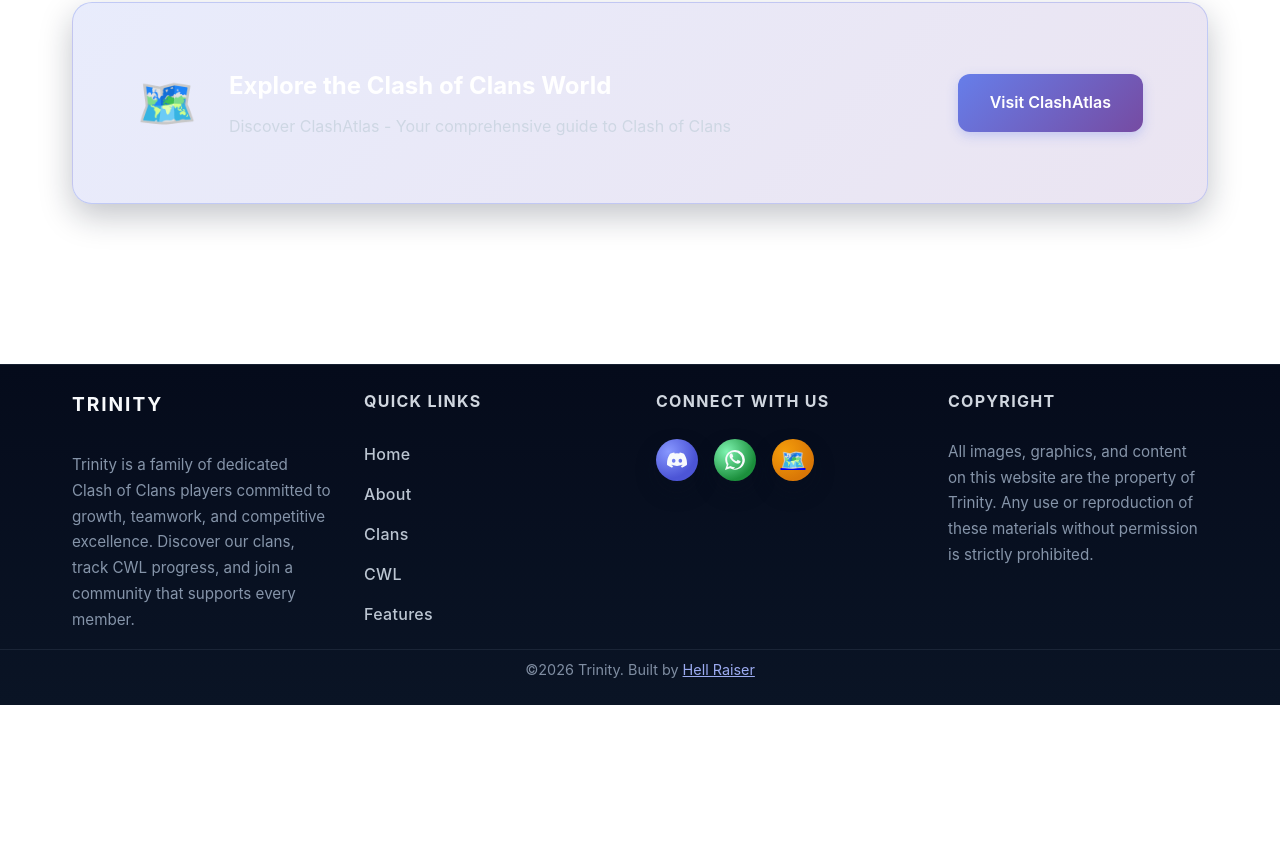
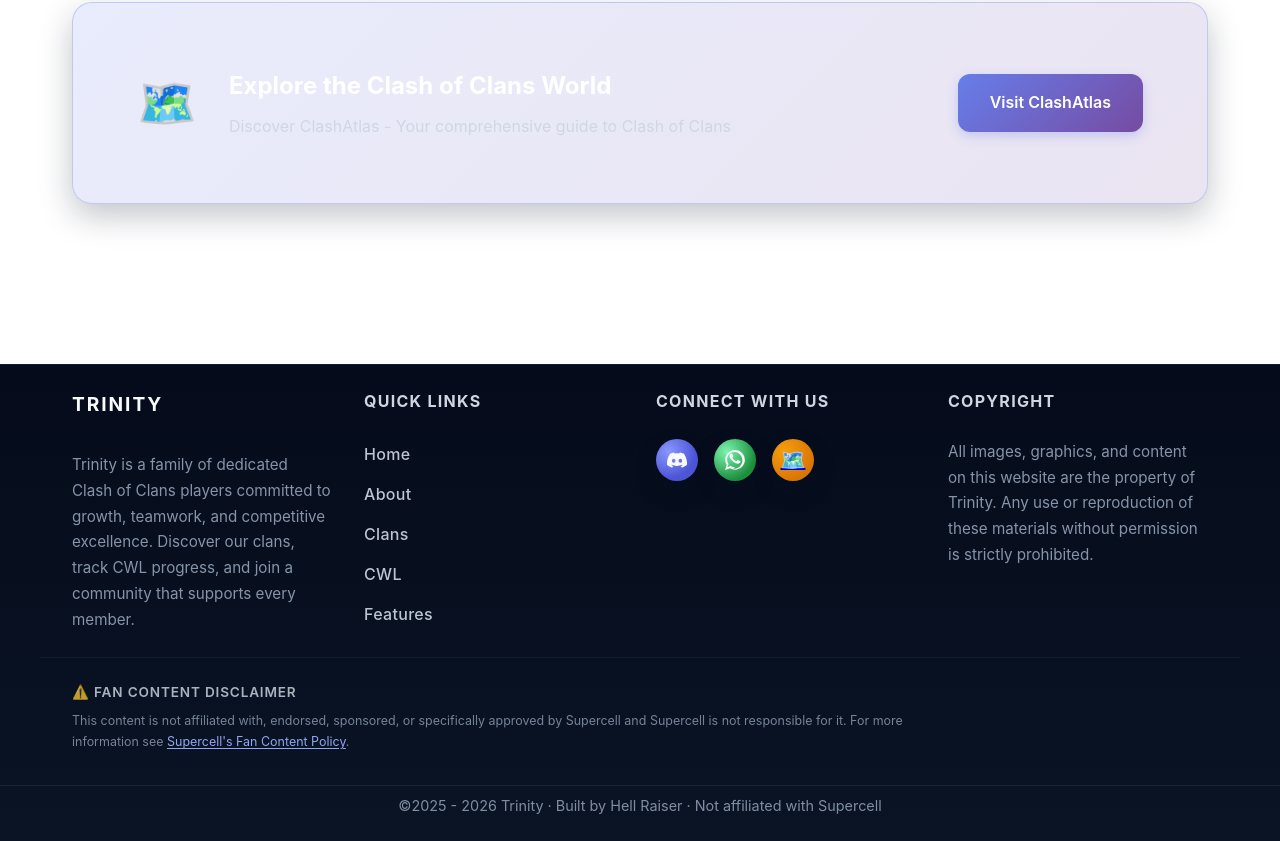
Before and after one commit to trinitycoc/trinity, a React (Vite) app: page / in a window 1280 px wide. Shown: the part 1920-2761 px from the top of the page. Before the commit the page ends 2625 px from the top, so only its background shows below. Built offline with nearby package versions, Linux system fonts and the light colour scheme; no server answers.

Commit message:
UI updated

```diff
--- a/src/layouts/Footer.jsx
+++ b/src/layouts/Footer.jsx
@@ -1,8 +1,14 @@
 import React from 'react'
 import { Link } from 'react-router-dom'
 
+const COPYRIGHT_START_YEAR = 2025
+
 function Footer() {
-  const year = new Date().getFullYear()
+  const currentYear = new Date().getFullYear()
+  const yearRange =
+    currentYear > COPYRIGHT_START_YEAR
+      ? `${COPYRIGHT_START_YEAR} - ${currentYear}`
+      : `${COPYRIGHT_START_YEAR}`
 
   return (
     <footer className="footer">
@@ -93,12 +99,24 @@
         </div>
       </div>
 
+      <div className="footer-disclaimer">
+        <h4 className="footer-disclaimer-title">
+          <span aria-hidden="true">⚠️ </span>
+          Fan Content Disclaimer
+        </h4>
+        <p className="footer-disclaimer-text">
+          This content is not affiliated with, endorsed, sponsored, or specifically approved by Supercell and Supercell
+          is not responsible for it. For more information see{' '}
+          <a href="https://www.supercell.com/fan-content-policy/" target="_blank" rel="noopener noreferrer">
+            Supercell&apos;s Fan Content Policy
+          </a>
+          .
+        </p>
+      </div>
+
       <div className="footer-bottom">
         <p>
-          &copy;{year} Trinity. Built by{' '}
-          <a href="https://github.com/abhiiiijain" target="_blank" rel="noopener noreferrer">
-            Hell Raiser
-          </a>
+          &copy;{yearRange} Trinity &middot; Built by Hell Raiser &middot; Not affiliated with Supercell
         </p>
       </div>
     </footer>
--- a/src/pages/About.jsx
+++ b/src/pages/About.jsx
@@ -15,7 +15,7 @@
         <div className="about-intro">
           {/* <h3>Trinity Family of Clans</h3> */}
           <p>
-            Led by Hell Raiser, Trinity is a thriving community of {clanCountLabel} clans united by passion,
+            Owned by Hell Raiser, Trinity is a thriving community of {clanCountLabel} clans united by passion,
             strategy, and excellence.
           </p>
         </div>
--- a/src/pages/Features.jsx
+++ b/src/pages/Features.jsx
@@ -81,7 +81,7 @@
         'See town hall composition and member statistics',
         'Access war logs and performance metrics',
         'View clan badges and detailed member profiles',
-        'Search clans by tag or name'
+        'Search clans by tag'
       ],
     },
     {
@@ -119,17 +119,6 @@
         'Suitable for different town hall levels',
         'Optimized for resource protection',
         'Easy-to-follow layout guides'
-      ],
-    },
-    {
-      icon: '🔍',
-      title: 'Clan Search',
-      description: 'Quick and easy clan search functionality.',
-      details: [
-        'Search clans by tag or name',
-        'Instant navigation to clan details',
-        'Support for clan tag with or without #',
-        'Direct access to clan analytics'
       ],
     },
     // {
--- a/src/styles/layouts.scss
+++ b/src/styles/layouts.scss
@@ -394,6 +394,40 @@
     }
   }
 
+  .footer-disclaimer {
+    max-width: 1200px;
+    margin: $spacing-md auto 0;
+    padding: $spacing-md $spacing-lg $spacing-sm;
+    border-top: 1px solid rgba(148, 163, 184, 0.08);
+
+    &-title {
+      font-size: 0.85rem;
+      text-transform: uppercase;
+      letter-spacing: 0.06em;
+      color: rgba(226, 232, 240, 0.75);
+      margin: 0 0 $spacing-xs;
+      font-weight: 600;
+    }
+
+    &-text {
+      margin: 0;
+      font-size: 0.78rem;
+      line-height: 1.65;
+      color: rgba(148, 163, 184, 0.78);
+      max-width: 900px;
+
+      a {
+        color: lighten($primary-color, 10%);
+        text-decoration: underline;
+        text-underline-offset: 2px;
+
+        &:hover {
+          color: lighten($secondary-color, 8%);
+        }
+      }
+    }
+  }
+
   .footer-bottom {
     border-top: 1px solid rgba(148, 163, 184, 0.12);
     margin-top: $spacing-sm;
@@ -473,6 +507,18 @@
 
       &:hover {
         color: lighten($secondary-color, 12%);
+      }
+    }
+
+    .footer-disclaimer {
+      border-top-color: rgba(255, 255, 255, 0.08);
+
+      .footer-disclaimer-text a {
+        color: lighten($primary-color, 12%);
+
+        &:hover {
+          color: lighten($secondary-color, 12%);
+        }
       }
     }
 
@@ -618,6 +664,10 @@
       padding: 0 $spacing-md;
     }
 
+    .footer-disclaimer {
+      padding: $spacing-md $spacing-md $spacing-sm;
+    }
+
     .footer-bottom {
       padding: $spacing-sm $spacing-md;
       font-size: 0.8rem;
```
